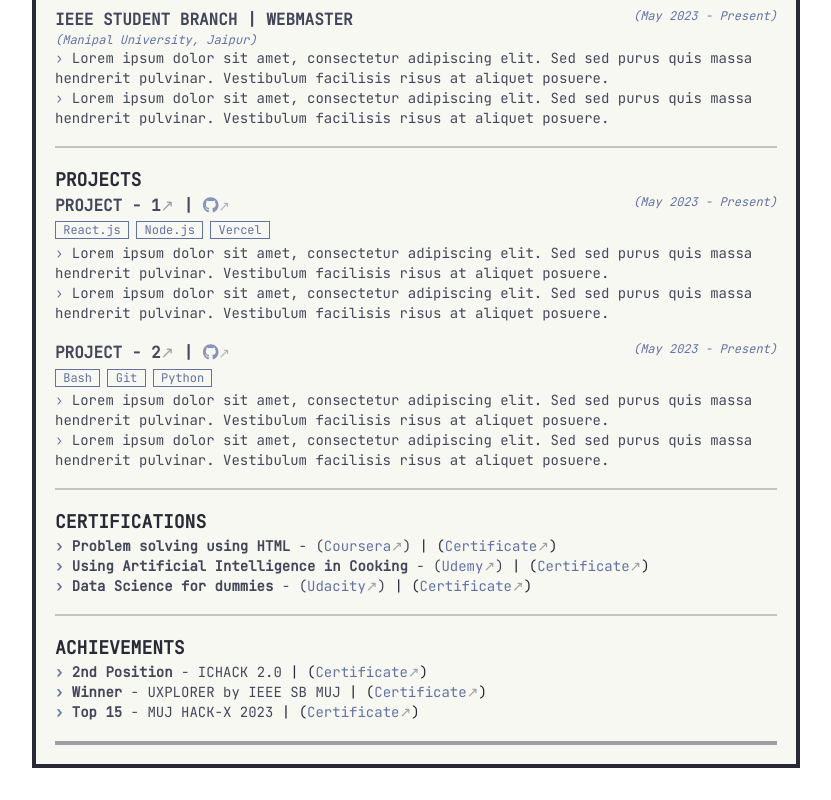
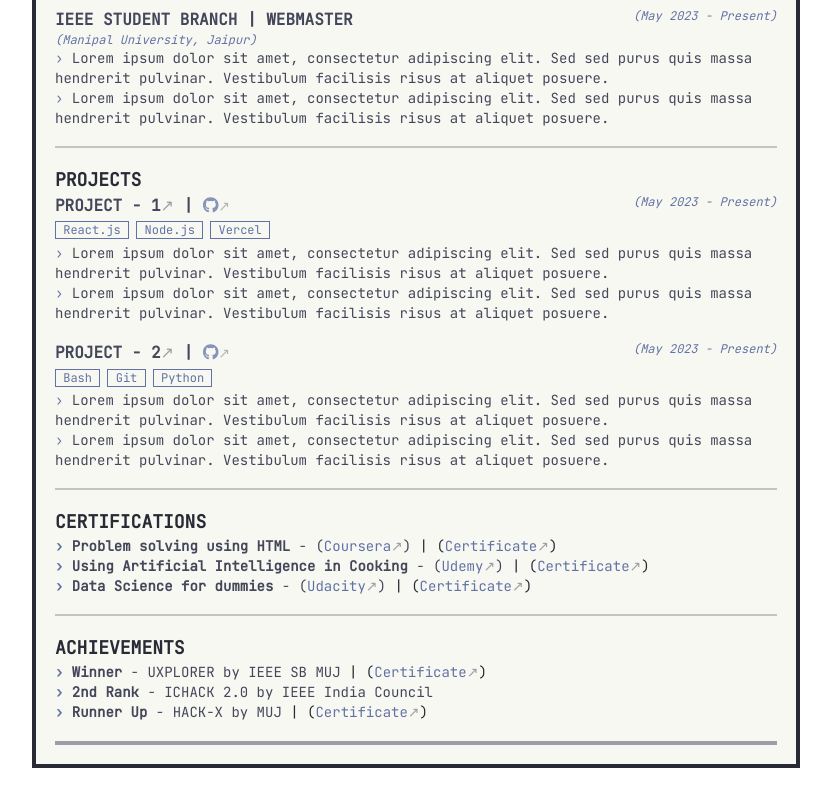
Before and after one commit to pujan-modha/web-resume, a React (Vite) app: page / in a window 1280 px wide. Shown: the part 1023-1823 px from the top of the page, without its empty margins (224-1055 px from the left). Built offline with nearby package versions, Linux system fonts and the light colour scheme.

Commit message:
wip data mapping

```diff
--- a/src/App.tsx
+++ b/src/App.tsx
@@ -7,6 +7,7 @@ import Experience from "./components/Experience.tsx";
 import Projects from "./components/Projects.tsx";
 import Certifications from "./components/Certifications.tsx";
 import Achievements from "./components/Achievements.tsx";
+import HorizontalRule from "./components/HorizontalRule.tsx";
 
 function App() {
     return (
@@ -16,11 +17,17 @@ function App() {
                     <Header/>
                     <div className='px-[2.5%]'>
                         <Contact/>
+                        <HorizontalRule/>
                         <Education/>
+                        <HorizontalRule/>
                         <Skills/>
+                        <HorizontalRule/>
                         <Experience/>
+                        <HorizontalRule/>
                         <Projects/>
+                        <HorizontalRule/>
                         <Certifications/>
+                        <HorizontalRule/>
                         <Achievements/>
                     </div>
                     <hr className='mx-auto border-2 border-opacity-50 border-primary my-[2.5%] w-[95%]'/>
--- a/src/components/Achievements.tsx
+++ b/src/components/Achievements.tsx
@@ -1,32 +1,31 @@
+import {AchievementsData} from "../data/AchievementsData.ts";
+
 const Achievements = () => {
-    return(
+    return (
         <>
             <section>
                 <div>
                     <h2 className='text-lg text-foreground font-bold print:mt-[2.5%]'>ACHIEVEMENTS</h2>
                     <div className='text-sm'>
                         <ul>
-                        <li><span className='font-black text-secondary'> › </span><span
-                            className='text-primary font-light'><span className='font-semibold'>2nd Position</span><span> - </span>ICHACK 2.0</span><span> | </span><a
-                            href="/" target="_noref">(<span
-                            className='hover:text-primary text-secondary font-light hover:underline'>Certificate<span
-                            className='text-primary opacity-50'>↗</span></span>)</a></li>
+                            {AchievementsData.map((achievements,id) => (
+                                <div key={id}>
                                     <li><span className='font-black text-secondary'> › </span><span
                                         className='text-primary font-light'><span
-                            className='font-semibold'>Winner</span><span> - </span>UXPLORER by IEEE SB MUJ</span><span> | </span><a
-                            href="/" target="_noref">(<span
+                                        className='font-semibold'>{achievements.achievementMain}</span>
+                                        <span> - </span>{achievements.achievementEvent}</span>
+                                        {!achievements.achievementHaveCertificate ? ("") : (<span>
+                                        <span> | </span><a href={achievements.achievementLinkToCertificate} target="_noref">(<span
                                             className='hover:text-primary text-secondary font-light hover:underline'>Certificate<span
-                            className='text-primary opacity-50'>↗</span></span>)</a></li>
-                        <li><span className='font-black text-secondary'> › </span><span
-                            className='text-primary font-light'><span
-                            className='font-semibold'>Top 15</span><span> - </span>MUJ HACK-X 2023</span><span> | </span><a
-                            href="/" target="_noref">(<span
-                            className='hover:text-primary text-secondary font-light hover:underline'>Certificate<span
-                            className='text-primary opacity-50'>↗</span></span>)</a></li>
+                                            className='text-primary opacity-50'>↗</span></span>)</a>
+                                </span>)}
+                                    </li>
+                                </div>
+                            ))}
                         </ul>
                     </div>
                 </div>
-            <hr className='hidden mx-auto border border-opacity-25 border-foreground my-[2.5%] w-full'/>
+                {/*<hr className='hidden mx-auto border border-opacity-25 border-foreground my-[2.5%] w-full'/>*/}
             </section>
         </>
     )
--- a/src/components/Certifications.tsx
+++ b/src/components/Certifications.tsx
@@ -35,7 +35,6 @@ const Certifications = () => {
                         </div>
                     </div>
                 </div>
-                <hr className='mx-auto border border-opacity-25 border-foreground my-[2.5%] w-full'/>
             </section>
         </>
     )
--- a/src/components/Contact.tsx
+++ b/src/components/Contact.tsx
@@ -43,7 +43,6 @@ const Contact = () => {
                             className='text-primary opacity-50'>↗</span></span></a></li>
                     </ul>
                 </div>
-                <hr className='mx-auto border border-opacity-25 border-foreground my-[2.5%] w-full'/>
             </section>
         </>
     )
--- a/src/components/Education.tsx
+++ b/src/components/Education.tsx
@@ -32,7 +32,6 @@ const Education = () => {
                         </div>
                     </div>
                 </div>
-                <hr className='mx-auto border border-opacity-25 border-foreground my-[2.5%] w-full'/>
             </section>
         </>
     )
--- a/src/components/Experience.tsx
+++ b/src/components/Experience.tsx
@@ -131,7 +131,6 @@ const Experience = () => {
                         </ul>
                     </div>
                 </div>
-                <hr className='mx-auto border border-opacity-25 border-foreground my-[2.5%] w-full'/>
             </section>
         </>
     )
--- /dev/null
+++ b/src/components/HorizontalRule.tsx
@@ -0,0 +1,9 @@
+const HorizontalRule = () => {
+    return(
+        <>
+            <hr className='mx-auto border border-opacity-25 border-foreground my-[2.5%] w-full'/>
+        </>
+    )
+}
+
+export default HorizontalRule;
--- a/src/components/Projects.tsx
+++ b/src/components/Projects.tsx
@@ -77,7 +77,6 @@ const Projects = () => {
                         </ul>
                     </div>
                 </div>
-                <hr className='mx-auto border border-opacity-25 border-foreground my-[2.5%] w-full'/>
             </section>
         </>
     )
--- a/src/components/Skills.tsx
+++ b/src/components/Skills.tsx
@@ -48,7 +48,6 @@ const Skills = () => {
                         </div>
                     </div>
                 </div>
-                <hr className='mx-auto border border-opacity-25 border-foreground my-[2.5%] w-full'/>
             </section>
         </>
     )
--- /dev/null
+++ b/src/data/AchievementsData.ts
@@ -0,0 +1,22 @@
+const AchievementsData = [
+    {
+        achievementMain : "Winner",
+        achievementEvent : "UXPLORER by IEEE SB MUJ",
+        achievementHaveCertificate : true,
+        achievementLinkToCertificate : "https://www.pujan.pm/"
+    },
+    {
+        achievementMain : "2nd Rank",
+        achievementEvent : "ICHACK 2.0 by IEEE India Council",
+        achievementHaveCertificate : false,
+        achievementLinkToCertificate : "https://www.pujan.pm/"
+    },
+    {
+        achievementMain : "Runner Up",
+        achievementEvent : "HACK-X by MUJ",
+        achievementHaveCertificate : true,
+        achievementLinkToCertificate : "https://www.pujan.pm/"
+    },
+]
+
+export {AchievementsData};
--- /dev/null
+++ b/src/data/CertificationsData.ts
@@ -0,0 +1,12 @@
+const CertificationsData = [
+    {
+        certificationCourseName : "Problem solving using HTML",
+        certificationHaveCourseLink : true,
+        certificationCoursePlatformName : "Coursera",
+        certificationLinkToCourse : "https://www.pujan.pm/",
+        certificationHaveCertificate : true,
+        certificationLinkToCertificate : "https://www.pujan.pm/"
+    },
+]
+
+export {CertificationsData};
```
Also changed, not shown: 1 other file (tests, documents, lock files or other folders). Lines whose indentation alone changed are shown as unchanged.
